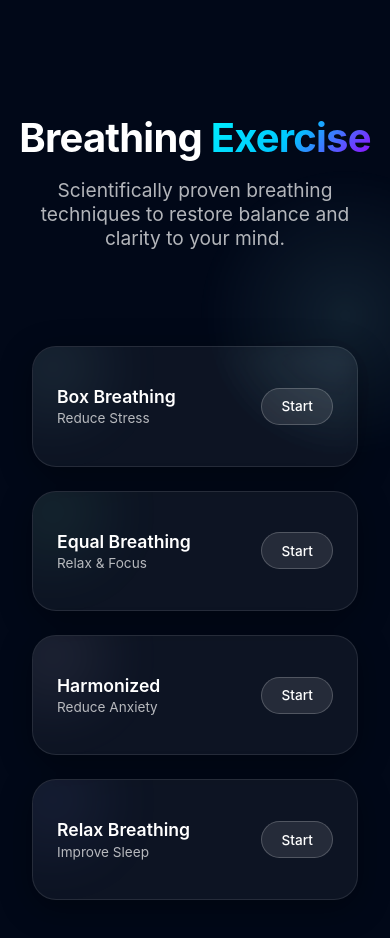
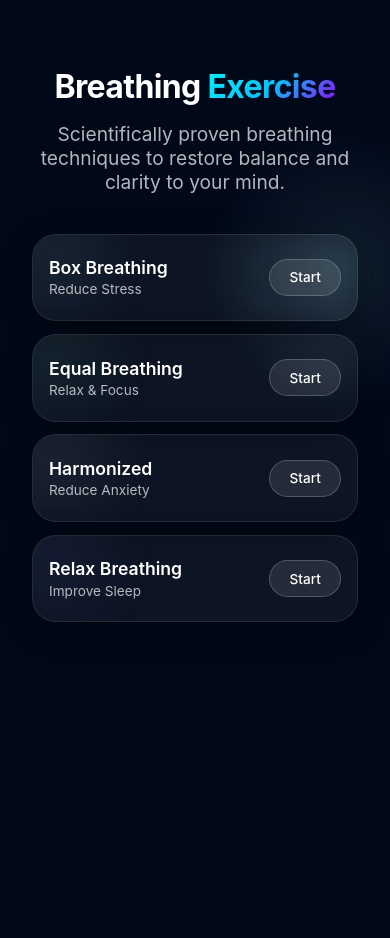
Before and after one commit to sajinphilip91/aura-flow, a React (Vite) app: page / in a window 390 px wide. Shown: the top 938 px of the page. After the commit the page ends 844 px from the top, so only its background shows below. Built offline with nearby package versions, Linux system fonts and the light colour scheme.

Commit message:
Compact mobile layout

```diff
--- a/src/components/ExerciseCard.jsx
+++ b/src/components/ExerciseCard.jsx
@@ -6,12 +6,12 @@ const ExerciseCard = ({ title, benefit, color, onClick }) => {
             className="glass-panel exercise-card"
             onClick={onClick}
             style={{
-                padding: '1.2rem 1.5rem',
+                padding: 'clamp(0.8rem, 2vw, 1.2rem) clamp(1rem, 3vw, 1.5rem)',
                 display: 'flex',
                 flexDirection: 'row',
                 alignItems: 'center',
                 justifyContent: 'space-between',
-                minHeight: '80px',
+                minHeight: 'clamp(60px, 10vw, 80px)',
                 cursor: 'pointer',
                 transition: 'transform 0.3s ease, box-shadow 0.3s ease',
                 position: 'relative',
--- a/src/components/LandingPage.jsx
+++ b/src/components/LandingPage.jsx
@@ -38,9 +38,9 @@ const LandingPage = ({ onSelectExercise }) => {
             {/* Hero Section */}
             <section style={{
                 textAlign: 'center',
-                padding: '4rem 0',
+                padding: 'clamp(1.5rem, 5vw, 4rem) 0',
                 position: 'relative',
-                marginBottom: '2rem'
+                marginBottom: 'clamp(1rem, 3vw, 2rem)'
             }}>
                 <div style={{
                     position: 'absolute',
@@ -56,7 +56,7 @@ const LandingPage = ({ onSelectExercise }) => {
                 }} />
 
                 <h1 style={{
-                    fontSize: 'clamp(2.5rem, 8vw, 3.5rem)',
+                    fontSize: 'clamp(2rem, 8vw, 3.5rem)',
                     fontWeight: 700,
                     marginBottom: '1rem',
                     letterSpacing: '-0.02em'
@@ -77,7 +77,7 @@ const LandingPage = ({ onSelectExercise }) => {
             <div style={{
                 display: 'flex',
                 flexDirection: 'column',
-                gap: '1.5rem',
+                gap: 'clamp(0.8rem, 2vw, 1.5rem)',
                 padding: '0 1rem',
                 maxWidth: '500px',
                 margin: '0 auto'
```
